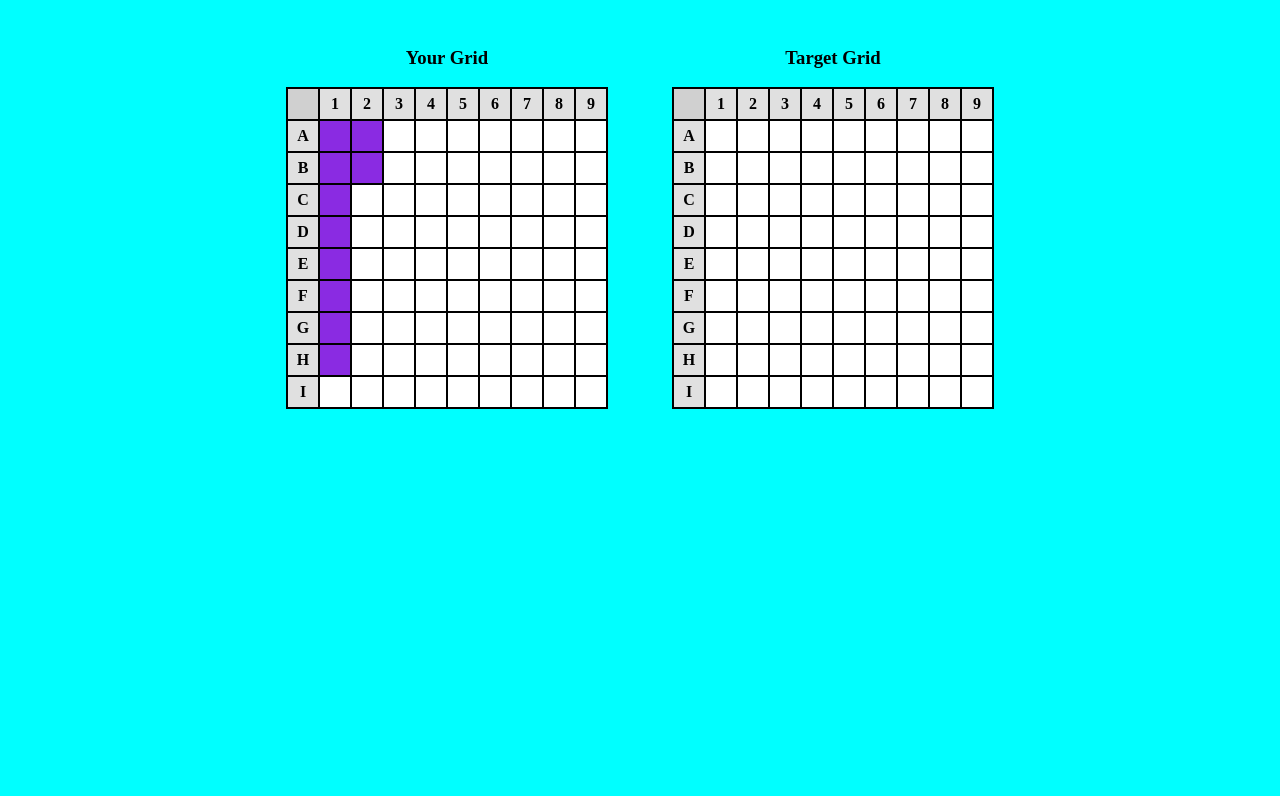
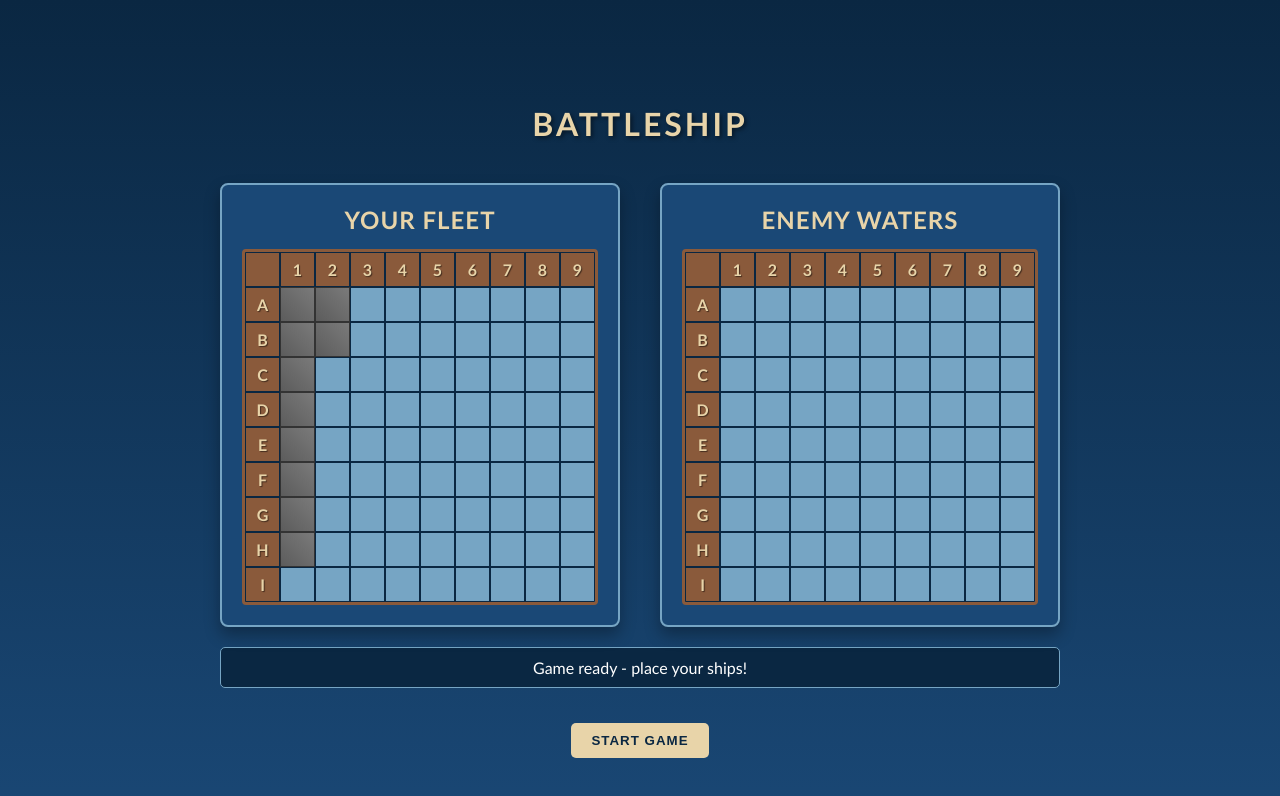
Before and after one commit to BMorin87/battleship, a website built with webpack: page src/template.html in a window 1280 px wide. Built offline with nearby package versions, Linux system fonts and the light colour scheme.

Commit message:
Style makeover and hit animation

```diff
--- a/src/style.css
+++ b/src/style.css
@@ -1,70 +1,213 @@
+:root {
+  --ocean-blue: #1a4876;
+  --deep-blue: #0a2742;
+  --light-blue: #76a5c4;
+  --sand: #e8d4a9;
+  --wood: #8a5a3b;
+  --ship-gray: #5c5c5c;
+  --hit-red: #cf3232;
+  --miss-white: #e0e0e0;
+  --grid-size: 35px;
+}
+
 body {
-    background-color: cyan;
+  background-color: var(--deep-blue);
+  background-image: linear-gradient(
+    to bottom,
+    var(--deep-blue),
+    var(--ocean-blue)
+  );
+  color: white;
+  font-family: "Trebuchet MS", sans-serif;
   display: flex;
   justify-content: center;
+  align-items: center;
+  min-height: 100vh;
+  margin: 0;
+  padding: 20px;
+}
+
+h1 {
+  text-align: center;
+  text-transform: uppercase;
+  letter-spacing: 3px;
+  margin-bottom: 40px;
+  color: var(--sand);
+  text-shadow: 2px 2px 4px rgba(0, 0, 0, 0.5);
+}
+
+.gameContainer {
+  display: flex;
+  flex-wrap: wrap;
+  justify-content: center;
+  gap: 40px;
+  max-width: 1200px;
 }
 
 .gridContainer {
   display: flex;
   flex-direction: column;
   align-items: center;
-    margin-top: 20px;
+  background-color: var(--ocean-blue);
+  border-radius: 8px;
+  padding: 20px;
+  box-shadow: 0 8px 16px rgba(0, 0, 0, 0.3);
+  border: 2px solid var(--light-blue);
 }
 
-.gameContainer {
-    display: flex;
-    gap: 64px;
+h3 {
+  font-size: 1.5rem;
+  margin-top: 0;
+  margin-bottom: 15px;
+  color: var(--sand);
+  text-transform: uppercase;
+  letter-spacing: 1px;
 }
 
 .grid {
   display: grid;
   grid-template-columns: repeat(var(--columns), 1fr);
   grid-template-rows: repeat(var(--rows), 1fr);
-    border: 1px solid black;
+  border: 3px solid var(--wood);
+  border-radius: 4px;
+  overflow: hidden;
+  background-color: var(--ocean-blue);
 }
 
 .gameCell {
-    background-color: white;
-    border: 1px solid black;
+  background-color: var(--light-blue);
+  border: 1px solid var(--deep-blue);
   box-sizing: border-box;
-    width: 32px;
-    height: 32px;
+  width: var(--grid-size);
+  height: var(--grid-size);
   display: flex;
   justify-content: center;
   align-items: center;
+  font-weight: bold;
+  cursor: pointer;
+  transition: all 0.2s ease;
+}
+
+.gameCell:hover:not(.hit):not(.miss) {
+  background-color: rgba(255, 255, 255, 0.2);
+  transform: scale(1.05);
 }
 
 .gameCell.hit {
-    background-color: red;
+  background-color: var(--hit-red);
+  background-image: radial-gradient(circle, var(--hit-red), #8a0000);
+  position: relative;
+}
+
+.gameCell.hit::before {
+  content: "✘";
+  font-size: 1.5rem;
+  color: white;
 }
 
 .gameCell.miss {
-    background-color: green;
+  background-color: var(--miss-white);
+  background-image: radial-gradient(circle, white, var(--miss-white));
+  position: relative;
+}
+
+.gameCell.miss::before {
+  content: "•";
+  font-size: 1.5rem;
+  color: var(--deep-blue);
 }
 
 .shipCell {
-    background-color: blueviolet;
+  background-color: var(--ship-gray);
+  background-image: linear-gradient(45deg, var(--ship-gray), #7a7a7a);
+  border: 1px solid #333;
 }
 
 .coordinateCell {
-    background-color: #f0f0f0;
+  background-color: var(--wood);
+  color: var(--sand);
   font-weight: bold;
+  text-shadow: 1px 1px 1px rgba(0, 0, 0, 0.5);
 }
 
 .hovered {
-    background-color: lightblue;
+  background-color: rgba(255, 255, 255, 0.3);
+  box-shadow: inset 0 0 5px rgba(255, 255, 255, 0.5);
 }
 
 .rowHeader {
-    background-color: #e0e0e0;
+  background-color: var(--wood);
+  color: var(--sand);
 }
 
 .columnHeader {
-    background-color: #e0e0e0;
+  background-color: var(--wood);
+  color: var(--sand);
 }
 
-/* Empty top-left corner cell */
 .coordinateCell:first-child {
-    background-color: #d0d0d0;
-    border: 1px solid black;
+  background-color: var(--wood);
+  border: 1px solid var(--deep-blue);
+  color: var(--deep-blue);
 }
+
+/* Responsive design */
+@media (max-width: 768px) {
+  .gameContainer {
+    flex-direction: column;
+  }
+
+  :root {
+    --grid-size: 30px;
+  }
+}
+
+/* Game status and controls */
+.gameStatus {
+  background-color: var(--deep-blue);
+  padding: 10px 20px;
+  border-radius: 5px;
+  margin: 20px 0;
+  text-align: center;
+  border: 1px solid var(--light-blue);
+}
+
+button {
+  background-color: var(--sand);
+  color: var(--deep-blue);
+  border: none;
+  padding: 10px 20px;
+  border-radius: 5px;
+  font-weight: bold;
+  cursor: pointer;
+  transition: all 0.2s;
+  margin-top: 15px;
+  text-transform: uppercase;
+  letter-spacing: 1px;
+}
+
+button:hover {
+  background-color: #f5e7c7;
+  transform: translateY(-2px);
+  box-shadow: 0 4px 8px rgba(0, 0, 0, 0.2);
+}
+
+/* Animation for hits */
+@keyframes explosion {
+  0% {
+    transform: scale(0.8);
+    opacity: 0.8;
+  }
+  50% {
+    transform: scale(1.2);
+    opacity: 1;
+  }
+  100% {
+    transform: scale(1);
+    opacity: 1;
+  }
+}
+
+.gameCell.hit {
+  animation: explosion 0.5s ease-out;
+}
--- a/src/template.html
+++ b/src/template.html
@@ -6,14 +6,23 @@
     <title>Battleship</title>
   </head>
   <body>
-    <div class="gameContainer">
-      <div id="shipGridContainer" class="gridContainer">
-        <h3>Your Grid</h3>
-        <div id="shipGrid" class="grid"></div>
+    <div>
+      <h1>Battleship</h1>
+      <div class="gameContainer">
+        <div id="shipGridContainer" class="gridContainer">
+          <h3>Your Fleet</h3>
+          <div id="shipGrid" class="grid"></div>
+        </div>
+        <div id="targetGridContainer" class="gridContainer">
+          <h3>Enemy Waters</h3>
+          <div id="targetGrid" class="grid"></div>
+        </div>
       </div>
-      <div id="targetGridContainer" class="gridContainer">
-        <h3>Target Grid</h3>
-        <div id="targetGrid" class="grid"></div>
+      <div class="gameStatus">
+        Game ready - place your ships!
+      </div>
+      <div style="text-align: center;">
+        <button id="startGame">Start Game</button>
       </div>
     </div>
   </body>
```
Lines whose indentation alone changed are shown as unchanged.
